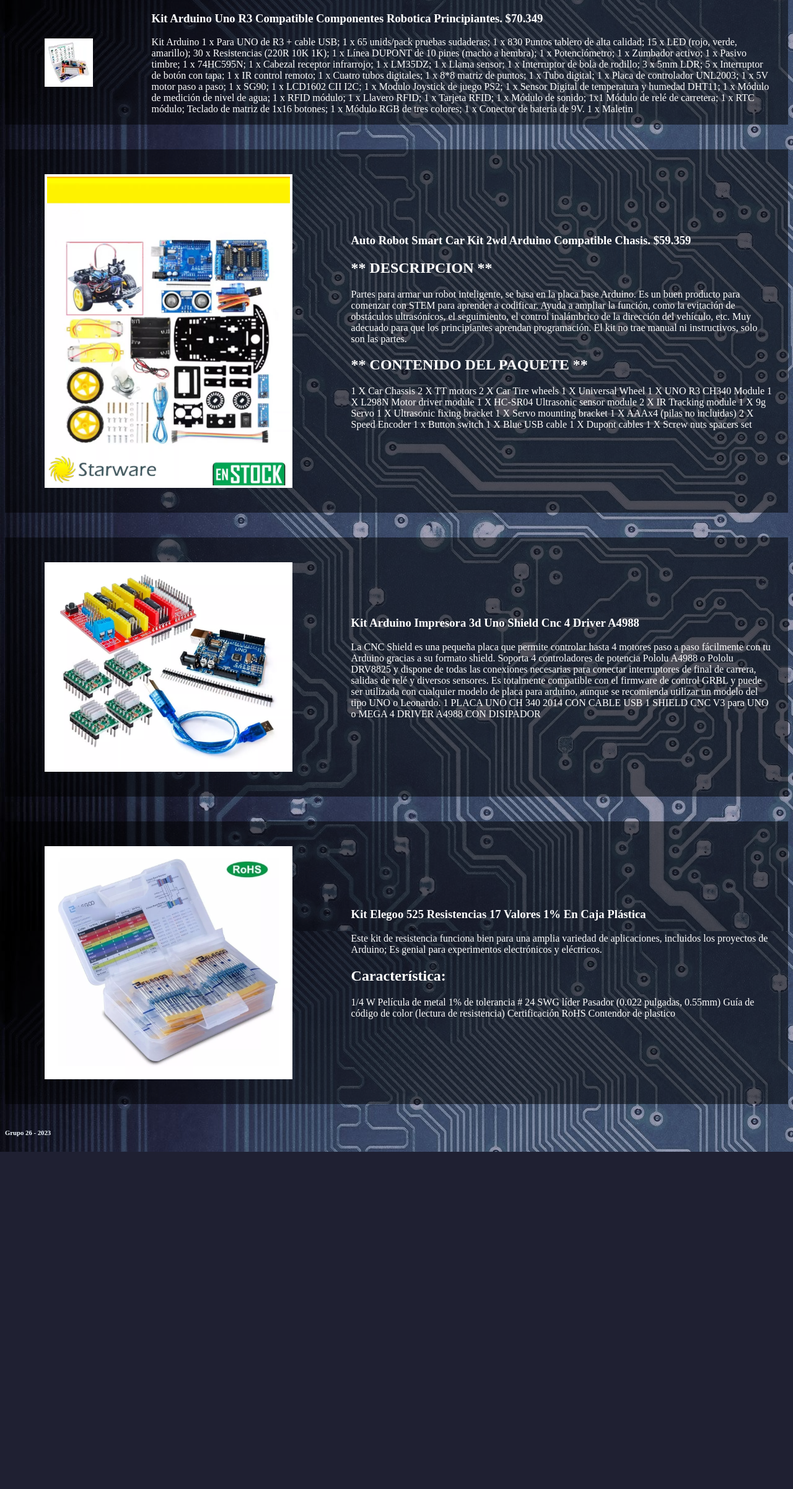
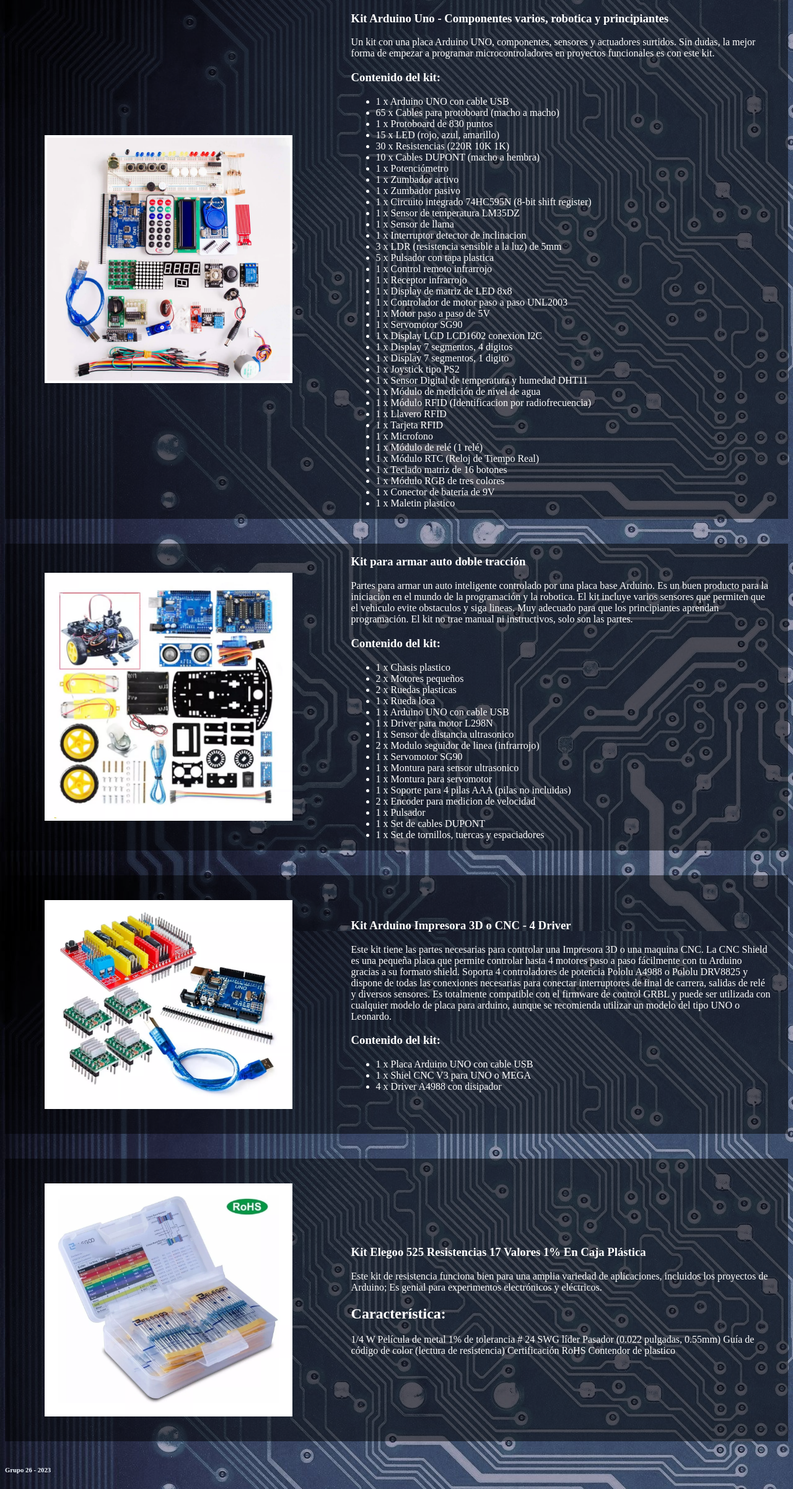
Before and after one commit to lurbani/TPO-CaC, a Python web app: template template/devkits.html in a window 1280 px wide. Shown: the part 98-2500 px from the top of the page at 62% size. Before the commit the page ends 1956 px from the top, so only its background shows below. Run offline with Jinja, Linux system fonts and the light colour scheme; the template is opened without the code that fills it, so the values that code supplies are empty.

Commit message:
cambio redaccion de algunos parrafos y cambio algunas imagenes

```diff
--- a/template/categoria 1.html
+++ b/template/categoria1.html
@@ -15,7 +15,7 @@
 
     <div class="Navbar">
         <nav>
-            <a href="categoria 1.html">Nuestros Productos</a>
+            <a href="categoria1.html">Nuestros Productos</a>
             <a href="categoria2.html">Tipos de placas</a>
             <a href="devkits.html">Kits de desarrollo</a>
             <a href="contacto.html">Contacto</a>
--- a/template/categoria2.html
+++ b/template/categoria2.html
@@ -15,7 +15,7 @@
 
     <div class="Navbar">
         <nav>
-            <a href="categoria 1.html">Nuestros Productos</a>
+            <a href="categoria1.html">Nuestros Productos</a>
             <a href="categoria2.html">Tipos de placas</a>
             <a href="devkits.html">Kits de desarrollo</a>
             <a href="contacto.html">Contacto</a>
--- a/template/contacto.html
+++ b/template/contacto.html
@@ -15,7 +15,7 @@
 
     <div class="Navbar">
         <nav>
-            <a href="categoria 1.html">Nuestros Productos</a>
+            <a href="categoria1.html">Nuestros Productos</a>
             <a href="categoria2.html">Tipos de placas</a>
             <a href="devkits.html">Kits de desarrollo</a>
             <a href="contacto.html">Contacto</a>
--- a/template/devkits.html
+++ b/template/devkits.html
@@ -25,106 +25,122 @@
     <main>
 
         <div class="Item">
-            <img src="../Kit Arduino/Kit Arduino Uno R3 Compatible Componentes Robotica Principiantes.webp" alt="Arduino Uno">
+            <img src="../Kit Arduino/kit_arduino_principiantes.webp"
+                alt="Kit Arduino principiantes">
             <div class="ItemDesc">
-                <h3>Kit Arduino Uno R3 Compatible Componentes Robotica Principiantes. $70.349</h3>
+                <h3>Kit Arduino Uno - Componentes varios, robotica y principiantes</h3>
                 <p>
-                    Kit Arduino
-                    1 x Para UNO de R3 + cable USB;
-                    1 x 65 unids/pack pruebas sudaderas;
-                    1 x 830 Puntos tablero de alta calidad;
-                    15 x LED (rojo, verde, amarillo);
-                    30 x Resistencias (220R 10K 1K);
-                    1 x Línea DUPONT de 10 pines (macho a hembra);
-                    1 x Potenciómetro;
-                    1 x Zumbador activo;
-                    1 x Pasivo timbre;
-                    1 x 74HC595N;
-                    1 x Cabezal receptor infrarrojo;
-                    1 x LM35DZ;
-                    1 x Llama sensor;
-                    1 x Interruptor de bola de rodillo;
-                    3 x 5mm LDR;
-                    5 x Interruptor de botón con tapa;
-                    1 x IR control remoto;
-                    1 x Cuatro tubos digitales;
-                    1 x 8*8 matriz de puntos;
-                    1 x Tubo digital;
-                    1 x Placa de controlador UNL2003;
-                    1 x 5V motor paso a paso;
-                    1 x SG90;
-                    1 x LCD1602 CII I2C;
-                    1 x Modulo Joystick de juego PS2;
-                    1 x Sensor Digital de temperatura y humedad DHT11;
-                    1 x Módulo de medición de nivel de agua;
-                    1 x RFID módulo;
-                    1 x Llavero RFID;
-                    1 x Tarjeta RFID;
-                    1 x Módulo de sonido;
-                    1x1 Módulo de relé de carretera;
-                    1 x RTC módulo;
-                    Teclado de matriz de 1x16 botones;
-                    1 x Módulo RGB de tres colores;
-                    1 x Conector de batería de 9V.
-                    1 x Maletin
+                    Un kit con una placa Arduino UNO, componentes, sensores y actuadores surtidos. Sin dudas, la mejor forma de empezar a programar microcontroladores en proyectos funcionales es con este kit.
+                    <h3>Contenido del kit:</h3>
+<ul>
+                  <li>  1 x Arduino UNO con cable USB</li>
+                  <li>  65 x Cables para protoboard (macho a macho)</li>
+                   <li> 1 x Protoboard de 830 puntos</li>
+                   <li> 15 x LED (rojo, azul, amarillo)</li>
+                   <li> 30 x Resistencias (220R 10K 1K)</li>
+                   <li> 10 x Cables DUPONT (macho a hembra)</li>
+                   <li> 1 x Potenciómetro</li>
+                   <li> 1 x Zumbador activo</li>
+                   <li> 1 x Zumbador pasivo</li>
+                   <li> 1 x Circuito integrado 74HC595N (8-bit shift register)</li>
+
+                   <li> 1 x Sensor de temperatura LM35DZ</li>
+                   <li> 1 x Sensor de llama</li>
+                   <li> 1 x Interruptor detector de inclinacion</li>
+                   <li> 3 x LDR (resistencia sensible a la luz) de 5mm</li>
+                   <li> 5 x Pulsador con tapa plastica</li>
+                   <li> 1 x Control remoto infrarrojo</li>
+                   <li> 1 x Receptor infrarrojo</li>
+                   <li> 1 x Display de matriz de LED 8x8</li>
+                   <li> 1 x Controlador de motor paso a paso UNL2003</li>
+                   <li> 1 x Motor paso a paso de 5V </li>
+                   <li> 1 x Servomotor SG90</li>
+                   <li> 1 x Display LCD LCD1602 conexion I2C</li>
+                   <li>1 x Display 7 segmentos, 4 digitos</li>
+                   <li>1 x Display 7 segmentos, 1 digito</li>
+                   <li> 1 x Joystick tipo PS2</li>
+                   <li> 1 x Sensor Digital de temperatura y humedad DHT11</li>
+                   <li> 1 x Módulo de medición de nivel de agua</li>
+                   <li> 1 x Módulo RFID (Identificacion por radiofrecuencia)</li>
+                   <li> 1 x Llavero RFID</li>
+                   <li> 1 x Tarjeta RFID</li>
+                   <li> 1 x Microfono</li>
+                   <li> 1 x Módulo de relé (1 relé)</li>
+                   <li> 1 x Módulo RTC (Reloj de Tiempo Real)</li>
+                   <li> 1 x Teclado matriz de 16 botones</li>
+                   <li> 1 x Módulo RGB de tres colores</li>
+                   <li> 1 x Conector de batería de 9V</li>
+                   <li> 1 x Maletin plastico</li>
+                </ul>
                 </p>
             </div>
         </div>
 
         <div class="Item">
-            <img src="../Kit Arduino/Auto Robot Smart Car Kit 2wd Arduino Compatible Chasis.webp" alt="Auto Robot Smart Car Kit 2wd Arduino Compatible Chasis">
+            <img src="../Kit Arduino/kit_smart_car_2wd.webp"
+                alt="Auto Robot Smart Car Kit 2wd Arduino Compatible Chasis">
             <div class="ItemDesc">
-                <h3>Auto Robot Smart Car Kit 2wd Arduino Compatible Chasis. $59.359</h3>
+                <h3>Kit para armar auto doble tracción</h3>
                 <p>
-                    <h2>** DESCRIPCION **</h2>
-                    Partes para armar un robot inteligente, se basa en la placa base Arduino.
-                    Es un buen producto para comenzar con STEM para aprender a codificar.
-                    Ayuda a ampliar la función, como la evitación de obstáculos ultrasónicos, el seguimiento, el control inalámbrico de la dirección del vehículo, etc.
+                Partes para armar un auto inteligente controlado por una placa base Arduino.
+                Es un buen producto para la iniciacion en el mundo de la programación y la robotica.
+                El kit incluye varios sensores que permiten que el vehiculo evite obstaculos y siga lineas.
                 Muy adecuado para que los principiantes aprendan programación. El kit no trae manual ni instructivos, solo son las partes.
 
-                    <h2>** CONTENIDO DEL PAQUETE **</h2>
-                    1 X Car Chassis
-                    2 X TT motors
-                    2 X Car Tire wheels
-                    1 X Universal Wheel
-                    1 X UNO R3 CH340 Module
-                    1 X L298N Motor driver module
-                    1 X HC-SR04 Ultrasonic sensor module
-                    2 X IR Tracking module
-                    1 X 9g Servo
-                    1 X Ultrasonic fixing bracket
-                    1 X Servo mounting bracket
-                    1 X AAAx4 (pilas no incluidas)
-                    2 X Speed Encoder
-                    1 x Button switch
-                    1 X Blue USB cable
-                    1 X Dupont cables
-                    1 X Screw nuts spacers set
+                <h3> Contenido del kit:</h3>
+                <ul>
+                <li>1 x Chasis plastico</li>
+                <li>2 x Motores pequeños</li>
+                <li>2 x Ruedas plasticas</li>
+                <li>1 x Rueda loca</li>
+                <li>1 x Arduino UNO con cable USB</li>
+                <li>1 x Driver para motor L298N</li>
+                <li>1 x Sensor de distancia ultrasonico</li>
+                <li>2 x Modulo seguidor de linea (infrarrojo)</li>
+                <li>1 x Servomotor SG90</li>
+                <li>1 x Montura para sensor ultrasonico</li>
+                <li>1 x Montura para servomotor</li>
+                <li>1 x Soporte para 4 pilas AAA (pilas no incluidas)</li>
+                <li>2 x Encoder para medicion de velocidad</li>
+                <li>1 x Pulsador</li>
+                <li>1 x Set de cables DUPONT</li>
+                <li>1 x Set de tornillos, tuercas y espaciadores</li>
+            </ul>
                 </p>
             </div>
         </div>
 
         <div class="Item">
-            <img src="../Kit Arduino/Kit Arduino Impresora 3d Uno Shield Cnc 4 Driver A4988.webp" alt="Kit Arduino Impresora 3d Uno Shield Cnc 4 Driver A4988">
+            <img src="../Kit Arduino/Kit Arduino Impresora 3d Uno Shield Cnc 4 Driver A4988.webp"
+                alt="Kit Arduino Impresora 3d Uno Shield Cnc 4 Driver A4988">
             <div class="ItemDesc">
-                <h3>Kit Arduino Impresora 3d Uno Shield Cnc 4 Driver A4988</h3>
+                <h3>Kit Arduino Impresora 3D o CNC - 4 Driver</h3>
                 <p>
-                    La CNC Shield es una pequeña placa que permite controlar hasta 4 motores paso a paso fácilmente con tu Arduino gracias a su formato shield.
-                    Soporta 4 controladores de potencia Pololu A4988 o Pololu DRV8825 y dispone de todas las conexiones necesarias para conectar interruptores de final de carrera, salidas de relé y diversos sensores.
-                    Es totalmente compatible con el firmware de control GRBL y puede ser utilizada con cualquier modelo de placa para arduino, aunque se recomienda utilizar un modelo del tipo UNO o Leonardo.
+                    Este kit tiene las partes necesarias para controlar una Impresora 3D o una maquina CNC.
+                    La CNC Shield es una pequeña placa que permite controlar hasta 4 motores paso a paso fácilmente con
+                    tu Arduino gracias a su formato shield.
+                    Soporta 4 controladores de potencia Pololu A4988 o Pololu DRV8825 y dispone de todas las conexiones
+                    necesarias para conectar interruptores de final de carrera, salidas de relé y diversos sensores.
+                    Es totalmente compatible con el firmware de control GRBL y puede ser utilizada con cualquier modelo
+                    de placa para arduino, aunque se recomienda utilizar un modelo del tipo UNO o Leonardo.
+                    <h3>Contenido del kit:</h3>
+                <ul>
 
-                    1 PLACA UNO CH 340 2014 CON CABLE USB
-                    1 SHIELD CNC V3 para UNO o MEGA
-                    4 DRIVER A4988 CON DISIPADOR
+                    <li>1 x Placa Arduino UNO con cable USB</li>
+                    <li>1 x Shiel CNC V3 para UNO o MEGA</li>
+                    <li>4 x Driver A4988 con disipador</li>
+                </ul>
                 </p>
             </div>
         </div>
         <div class="Item">
-            <img src="../Kit Arduino/kit_resistencias.webp" alt="Kit Elegoo 525 Resistencias 17 Valores 1% En Caja Plástica">
+            <img src="../Kit Arduino/kit_resistencias.webp"
+                alt="Kit Elegoo 525 Resistencias 17 Valores 1% En Caja Plástica">
             <div class="ItemDesc">
                 <h3>Kit Elegoo 525 Resistencias 17 Valores 1% En Caja Plástica</h3>
                 <p>
-                    Este kit de resistencia funciona bien para una amplia variedad de aplicaciones, incluidos los proyectos de Arduino;
+                    Este kit de resistencia funciona bien para una amplia variedad de aplicaciones, incluidos los
+                    proyectos de Arduino;
                     Es genial para experimentos electrónicos y eléctricos.
 
                 <h2>Característica:</h2>
```
Also changed, not shown: index.html (+4 -4 lines), Kit Arduino/kit_arduino_principiantes.jpg (added), Kit Arduino/kit_arduino_principiantes.webp (added), Kit Arduino/kit_smart_car_2wd.jpeg (added), Kit Arduino/kit_smart_car_2wd.webp (added). Lines whose indentation alone changed are shown as unchanged.
